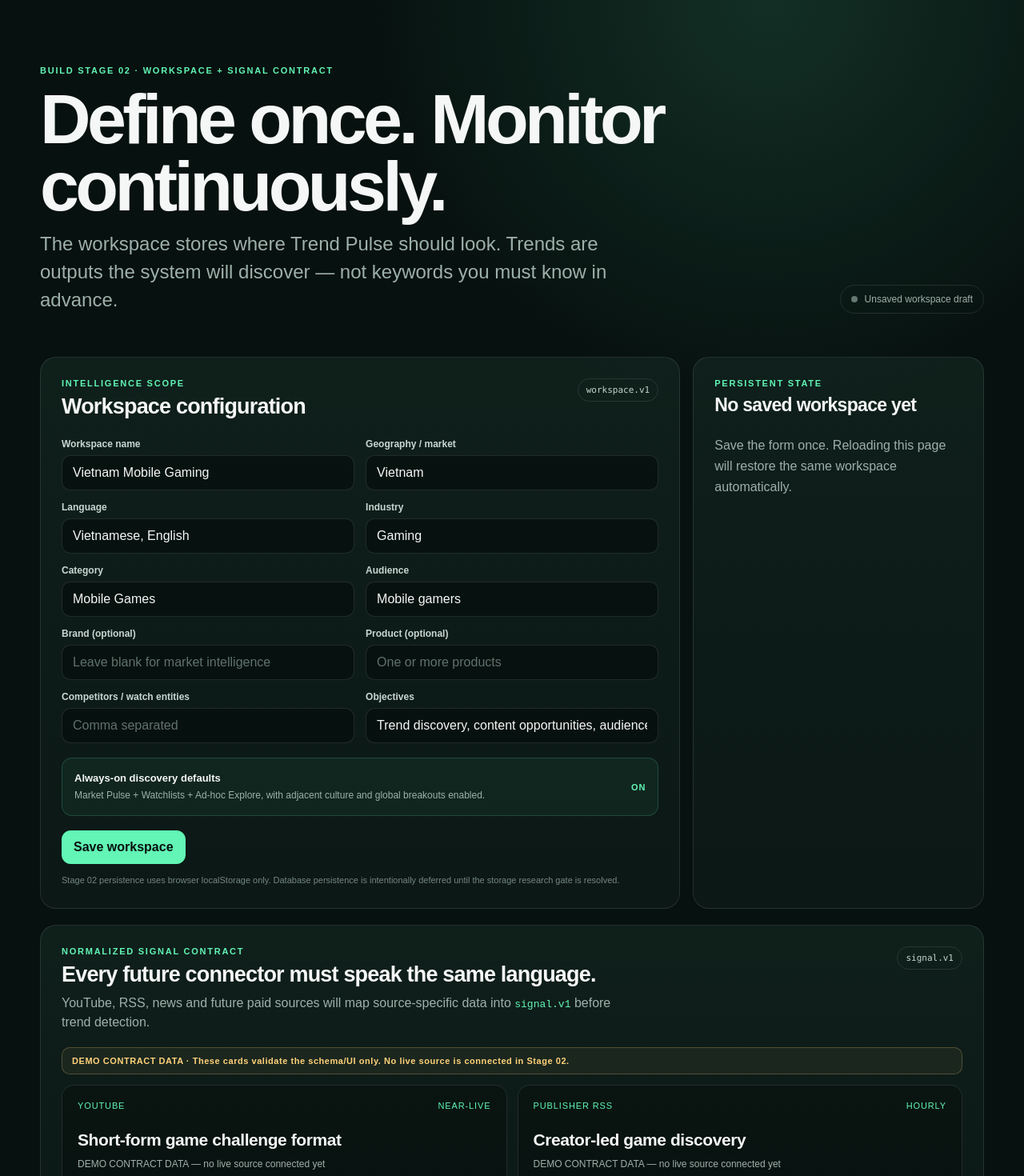
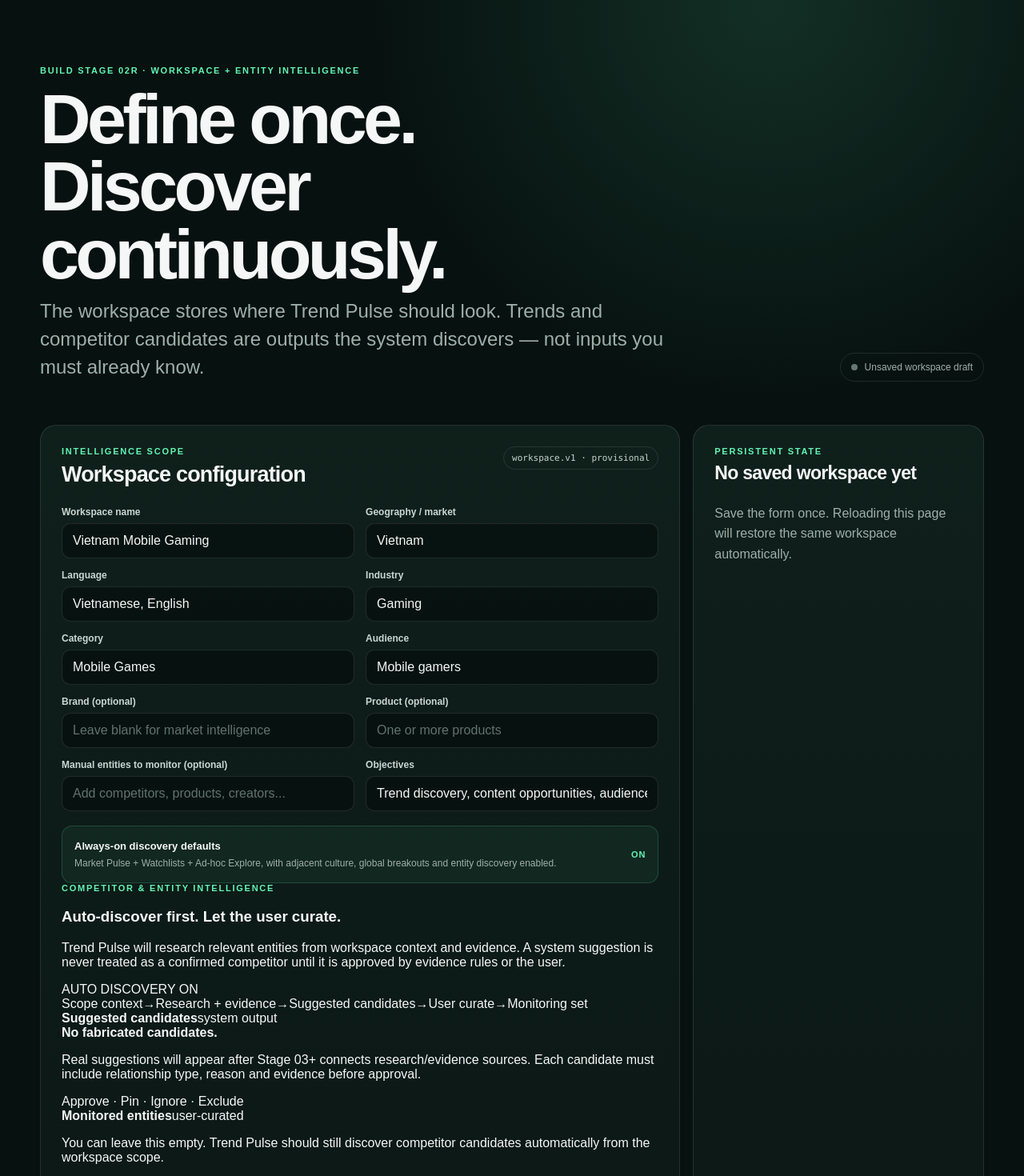
Before and after one commit to kavie-cmyk/trend-pulse, a Next.js app in the folder apps/web/: page / in a window 1280 px wide. Shown: the top 1470 px of the page at 80% size. Built offline with nearby package versions, Linux system fonts and the light colour scheme.

Commit message:
feat: redesign competitor intelligence as auto-discovery plus curation

```diff
--- a/apps/web/app/workspace-console.tsx
+++ b/apps/web/app/workspace-console.tsx
@@ -15,7 +15,7 @@
   brand: "",
   product: "",
   audience: "Mobile gamers",
-  competitors: "",
+  manualEntities: "",
   objectives: "Trend discovery, content opportunities, audience growth",
 };
 
@@ -24,6 +24,49 @@
     .split(",")
     .map((item) => item.trim())
     .filter(Boolean);
+}
+
+function entityId(name: string) {
+  return `entity-${name.toLowerCase().replace(/[^a-z0-9]+/g, "-").replace(/(^-|-$)/g, "") || "manual"}`;
+}
+
+function normalizeStoredWorkspace(raw: unknown): IntelligenceWorkspace | null {
+  const parsed = raw as IntelligenceWorkspace & {
+    scope?: IntelligenceWorkspace["scope"] & { competitors?: string[] };
+    entityIntelligence?: IntelligenceWorkspace["entityIntelligence"];
+  };
+
+  if (!parsed || parsed.schemaVersion !== "workspace.v1" || !parsed.scope) return null;
+
+  const legacyCompetitors = parsed.scope.competitors ?? [];
+  const now = new Date().toISOString();
+
+  return {
+    ...parsed,
+    scope: {
+      geographies: parsed.scope.geographies ?? [],
+      languages: parsed.scope.languages ?? [],
+      industries: parsed.scope.industries ?? [],
+      categories: parsed.scope.categories ?? [],
+      brands: parsed.scope.brands ?? [],
+      products: parsed.scope.products ?? [],
+      audiences: parsed.scope.audiences ?? [],
+      objectives: parsed.scope.objectives ?? [],
+      riskBoundaries: parsed.scope.riskBoundaries ?? [],
+    },
+    entityIntelligence: parsed.entityIntelligence ?? {
+      autoDiscover: true,
+      monitoredEntities: legacyCompetitors.map((name) => ({
+        id: entityId(name),
+        name,
+        relationship: "other" as const,
+        source: "user" as const,
+        pinned: false,
+        addedAt: now,
+      })),
+      excludedEntities: [],
+    },
+  };
 }
 
 function workspaceToDraft(workspace: IntelligenceWorkspace): WorkspaceDraft {
@@ -36,13 +79,34 @@
     brand: workspace.scope.brands.join(", "),
     product: workspace.scope.products.join(", "),
     audience: workspace.scope.audiences.join(", "),
-    competitors: workspace.scope.competitors.join(", "),
+    manualEntities: workspace.entityIntelligence.monitoredEntities
+      .filter((entity) => entity.source === "user")
+      .map((entity) => entity.name)
+      .join(", "),
     objectives: workspace.scope.objectives.join(", "),
   };
 }
 
 function buildWorkspace(draft: WorkspaceDraft, previous?: IntelligenceWorkspace): IntelligenceWorkspace {
   const now = new Date().toISOString();
+  const manualNames = splitList(draft.manualEntities);
+  const existingMonitored = previous?.entityIntelligence.monitoredEntities ?? [];
+  const systemApproved = existingMonitored.filter((entity) => entity.source === "system-approved");
+
+  const manualEntities = manualNames.map((name) => {
+    const existing = existingMonitored.find(
+      (entity) => entity.source === "user" && entity.name.toLowerCase() === name.toLowerCase(),
+    );
+    return {
+      id: existing?.id ?? entityId(name),
+      name,
+      relationship: existing?.relationship ?? ("other" as const),
+      source: "user" as const,
+      pinned: existing?.pinned ?? false,
+      addedAt: existing?.addedAt ?? now,
+    };
+  });
+
   return {
     schemaVersion: "workspace.v1",
     id: previous?.id ?? `workspace-${Date.now()}`,
@@ -56,9 +120,13 @@
       brands: splitList(draft.brand),
       products: splitList(draft.product),
       audiences: splitList(draft.audience),
-      competitors: splitList(draft.competitors),
       objectives: splitList(draft.objectives),
       riskBoundaries: [],
+    },
+    entityIntelligence: {
+      autoDiscover: true,
+      monitoredEntities: [...systemApproved, ...manualEntities],
+      excludedEntities: previous?.entityIntelligence.excludedEntities ?? [],
     },
     monitoring: {
       modes: ["market-pulse", "watchlist", "ad-hoc"],
@@ -89,8 +157,9 @@
     const saved = window.localStorage.getItem(STORAGE_KEY);
     if (saved) {
       try {
-        const parsed = JSON.parse(saved) as IntelligenceWorkspace;
-        if (parsed.schemaVersion === "workspace.v1") {
+        const parsed = normalizeStoredWorkspace(JSON.parse(saved));
+        if (parsed) {
+          window.localStorage.setItem(STORAGE_KEY, JSON.stringify(parsed));
           setWorkspace(parsed);
           setDraft(workspaceToDraft(parsed));
         }
@@ -111,6 +180,11 @@
       ...workspace.scope.products,
     ].slice(0, 7);
   }, [workspace]);
+
+  const monitoredPreview = useMemo(() => {
+    if (workspace) return workspace.entityIntelligence.monitoredEntities.map((entity) => entity.name);
+    return splitList(draft.manualEntities);
+  }, [draft.manualEntities, workspace]);
 
   function updateDraft<K extends keyof WorkspaceDraft>(key: K, value: WorkspaceDraft[K]) {
     setDraft((current) => ({ ...current, [key]: value }));
@@ -133,10 +207,10 @@
     <div className="workspaceConsole">
       <section className="workspaceHeader">
         <div>
-          <div className="eyebrow">BUILD STAGE 02 · WORKSPACE + SIGNAL CONTRACT</div>
-          <h1>Define once. Monitor continuously.</h1>
+          <div className="eyebrow">BUILD STAGE 02R · WORKSPACE + ENTITY INTELLIGENCE</div>
+          <h1>Define once. Discover continuously.</h1>
           <p className="lead">
-            The workspace stores where Trend Pulse should look. Trends are outputs the system will discover — not keywords you must know in advance.
+            The workspace stores where Trend Pulse should look. Trends and competitor candidates are outputs the system discovers — not inputs you must already know.
           </p>
         </div>
         <div className={`persistenceBadge ${workspace ? "saved" : "draft"}`}>
@@ -152,7 +226,7 @@
               <div className="eyebrow">INTELLIGENCE SCOPE</div>
               <h2>Workspace configuration</h2>
             </div>
-            <span className="schemaTag">workspace.v1</span>
+            <span className="schemaTag">workspace.v1 · provisional</span>
           </div>
 
           <div className="formGrid">
@@ -164,23 +238,57 @@
             <Field label="Audience" value={draft.audience} onChange={(value) => updateDraft("audience", value)} />
             <Field label="Brand (optional)" value={draft.brand} placeholder="Leave blank for market intelligence" onChange={(value) => updateDraft("brand", value)} />
             <Field label="Product (optional)" value={draft.product} placeholder="One or more products" onChange={(value) => updateDraft("product", value)} />
-            <Field label="Competitors / watch entities" value={draft.competitors} placeholder="Comma separated" onChange={(value) => updateDraft("competitors", value)} />
+            <Field label="Manual entities to monitor (optional)" value={draft.manualEntities} placeholder="Add competitors, products, creators..." onChange={(value) => updateDraft("manualEntities", value)} />
             <Field label="Objectives" value={draft.objectives} onChange={(value) => updateDraft("objectives", value)} />
           </div>
 
           <div className="monitoringCard">
             <div>
               <strong>Always-on discovery defaults</strong>
-              <p>Market Pulse + Watchlists + Ad-hoc Explore, with adjacent culture and global breakouts enabled.</p>
+              <p>Market Pulse + Watchlists + Ad-hoc Explore, with adjacent culture, global breakouts and entity discovery enabled.</p>
             </div>
             <span>ON</span>
           </div>
+
+          <section className="entityPanel" aria-label="Competitor and entity intelligence">
+            <div className="entityPanelHeader">
+              <div>
+                <div className="eyebrow">COMPETITOR & ENTITY INTELLIGENCE</div>
+                <h3>Auto-discover first. Let the user curate.</h3>
+                <p>Trend Pulse will research relevant entities from workspace context and evidence. A system suggestion is never treated as a confirmed competitor until it is approved by evidence rules or the user.</p>
+              </div>
+              <span className="autoBadge">AUTO DISCOVERY ON</span>
+            </div>
+
+            <div className="entityPipeline" aria-label="Entity discovery flow">
+              <span>Scope context</span><b>→</b><span>Research + evidence</span><b>→</b><span>Suggested candidates</span><b>→</b><span>User curate</span><b>→</b><span>Monitoring set</span>
+            </div>
+
+            <div className="entityColumns">
+              <div className="entityColumn">
+                <div className="entityColumnTitle"><strong>Suggested candidates</strong><span>system output</span></div>
+                <div className="candidateEmpty">
+                  <strong>No fabricated candidates.</strong>
+                  <p>Real suggestions will appear after Stage 03+ connects research/evidence sources. Each candidate must include relationship type, reason and evidence before approval.</p>
+                  <div className="futureControls">Approve · Pin · Ignore · Exclude</div>
+                </div>
+              </div>
+              <div className="entityColumn">
+                <div className="entityColumnTitle"><strong>Monitored entities</strong><span>user-curated</span></div>
+                {monitoredPreview.length ? (
+                  <div className="entityChips">{monitoredPreview.map((name) => <span key={name}>{name}</span>)}</div>
+                ) : (
+                  <div className="candidateEmpty compact"><p>You can leave this empty. Trend Pulse should still discover competitor candidates automatically from the workspace scope.</p></div>
+                )}
+              </div>
+            </div>
+          </section>
 
           <div className="formActions">
             <button className="primaryButton" type="submit">{workspace ? "Update workspace" : "Save workspace"}</button>
             {workspace ? <button className="secondaryButton" type="button" onClick={clearWorkspace}>Reset local demo</button> : null}
           </div>
-          <p className="prototypeNote">Stage 02 persistence uses browser localStorage only. Database persistence is intentionally deferred until the storage research gate is resolved.</p>
+          <p className="prototypeNote">Stage 02R persistence uses browser localStorage only. Database persistence and live entity research are intentionally deferred until the relevant infrastructure/source stages.</p>
         </form>
 
         <aside className="workspaceState">
@@ -198,10 +306,11 @@
               <dl className="stateList">
                 <div><dt>Status</dt><dd>{workspace.status}</dd></div>
                 <div><dt>Discovery</dt><dd>Open + adjacent + global</dd></div>
-                <div><dt>Modes</dt><dd>{workspace.monitoring.modes.length}</dd></div>
+                <div><dt>Entity discovery</dt><dd>{workspace.entityIntelligence.autoDiscover ? "Auto" : "Off"}</dd></div>
+                <div><dt>Monitored entities</dt><dd>{workspace.entityIntelligence.monitoredEntities.length}</dd></div>
                 <div><dt>Updated</dt><dd>{new Date(workspace.updatedAt).toLocaleString()}</dd></div>
               </dl>
-              <div className="logicCallout"><strong>Important:</strong> this scope tells the system where to look. It does not tell the system which trend to find.</div>
+              <div className="logicCallout"><strong>Important:</strong> the workspace defines where to look. Competitors and trends can be discovered by the system and then curated into persistent monitoring.</div>
             </>
           ) : (
             <p className="emptyState">Save the form once. Reloading this page will restore the same workspace automatically.</p>
@@ -214,12 +323,12 @@
           <div>
             <div className="eyebrow">NORMALIZED SIGNAL CONTRACT</div>
             <h2>Every future connector must speak the same language.</h2>
-            <p>YouTube, RSS, news and future paid sources will map source-specific data into <code>signal.v1</code> before trend detection.</p>
+            <p>YouTube, RSS, news and future paid sources will map source-specific data into <code>signal.v1</code> before trend or entity discovery.</p>
           </div>
-          <span className="schemaTag">signal.v1</span>
+          <span className="schemaTag">signal.v1 · provisional</span>
         </div>
 
-        <div className="demoWarning">DEMO CONTRACT DATA · These cards validate the schema/UI only. No live source is connected in Stage 02.</div>
+        <div className="demoWarning">DEMO CONTRACT DATA · These cards validate the schema/UI only. No live source is connected in Stage 02R.</div>
         <div className="signalGrid">
           {sampleSignals.map((signal) => (
             <article className="signalCard" key={signal.id}>
@@ -245,7 +354,7 @@
       <section className="nextStep">
         <div>
           <div className="eyebrow">NEXT · STAGE 03</div>
-          <h2>Connect one real source → normalize real observations into Signal v1 → render evidence-backed signals.</h2>
+          <h2>Connect real sources → normalize observations → begin evidence-backed signal and entity discovery.</h2>
         </div>
         <div className="stage">03</div>
       </section>
```
